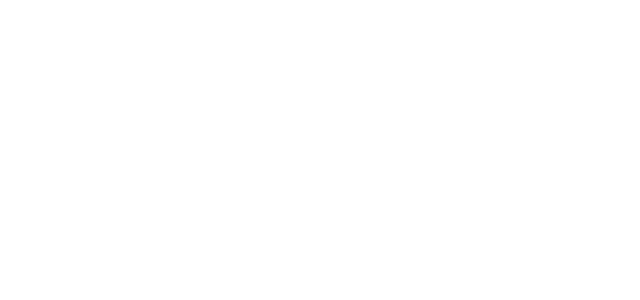
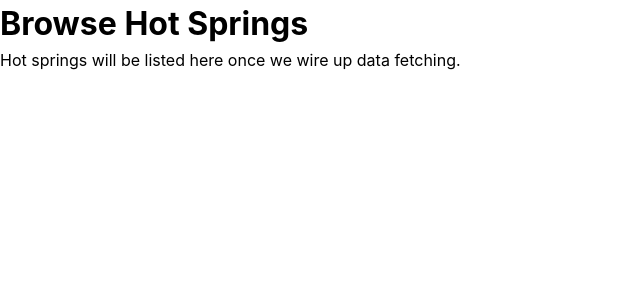
Before and after one commit to Asynchronite/nuxt-app, a Nuxt app: page /springs in a window 1280 px wide. Before the commit this address had no page. Shown: the top 300 px of the page, without its empty margins (0-640 px from the left). Built offline with nearby package versions, Linux system fonts and the light colour scheme.

Commit message:
feat(components): add Spring type and SpringCard component

```diff
--- a/app/assets/css/main.css
+++ b/app/assets/css/main.css
@@ -1 +1,15 @@
 @import "tailwindcss";
+
+h1 {
+    font-size: 2rem;
+    font-weight: bold;
+}
+
+p {
+    font-size: 1rem;
+}
+
+.nav-class {
+    display: flex;
+    margin-top: 1rem;
+}
--- /dev/null
+++ b/app/components/SpringCard.vue
@@ -0,0 +1,36 @@
+<script setup lang="ts">
+import type { Spring } from "~/types/spring";
+
+const props = defineProps<{
+  spring: Spring;
+}>();
+
+const temperatureLabel = computed(() => {
+  return `${props.spring.temperature.min}–${props.spring.temperature.max}°F`;
+});
+</script>
+
+<template>
+  <NuxtLink :to="`/springs/${spring.id}`">
+    <div>
+      <div>
+        <h3>
+          {{ spring.name }}
+        </h3>
+        <span>
+          {{ spring.type }}
+        </span>
+      </div>
+
+      <p>
+        {{ spring.description.slice(0, 120) }}...
+      </p>
+
+      <div>
+        <span>{{ spring.location.region }}, {{ spring.location.country }}</span>
+        <span>{{ temperatureLabel }}</span>
+        <span>{{ spring.elevation.toLocaleString() }} ft</span>
+      </div>
+    </div>
+  </NuxtLink>
+</template>
--- /dev/null
+++ b/app/pages/favorites.vue
@@ -0,0 +1,3 @@
+<template>
+
+</template>
--- a/app/pages/index.vue
+++ b/app/pages/index.vue
@@ -8,7 +8,7 @@
         Discover hot springs around the world. Browse by region, temperature, or
         type. Save your favorites and track the ones you've visited.
       </p>
-      <div>
+      <div class="nav-class">
         <NuxtLink to="/springs">
           Browse Hot Springs
         </NuxtLink>
--- /dev/null
+++ b/app/pages/login.vue
@@ -0,0 +1,3 @@
+<template>
+
+</template>
--- /dev/null
+++ b/app/pages/springs/[id].vue
@@ -0,0 +1,10 @@
+<template>
+  <div>
+    <h1>
+      Spring Detail
+    </h1>
+    <p>
+      Individual spring details will appear here once we build dynamic routes.
+    </p>
+  </div>
+</template>
--- /dev/null
+++ b/app/pages/springs/index.vue
@@ -0,0 +1,10 @@
+<template>
+  <div>
+    <h1>
+      Browse Hot Springs
+    </h1>
+    <p>
+      Hot springs will be listed here once we wire up data fetching.
+    </p>
+  </div>
+</template>
--- /dev/null
+++ b/app/pages/visited.vue
@@ -0,0 +1,3 @@
+<template>
+
+</template>
--- /dev/null
+++ b/app/types/spring.ts
@@ -0,0 +1,19 @@
+export interface Spring {
+  id: string;
+  name: string;
+  description: string;
+  location: {
+    region: string;
+    country: string;
+    lat: number;
+    lng: number;
+  };
+  temperature: {
+    min: number;
+    max: number;
+  };
+  type: "wild" | "developed" | "resort";
+  features: string[];
+  elevation: number;
+  imageUrl: string;
+}
```
